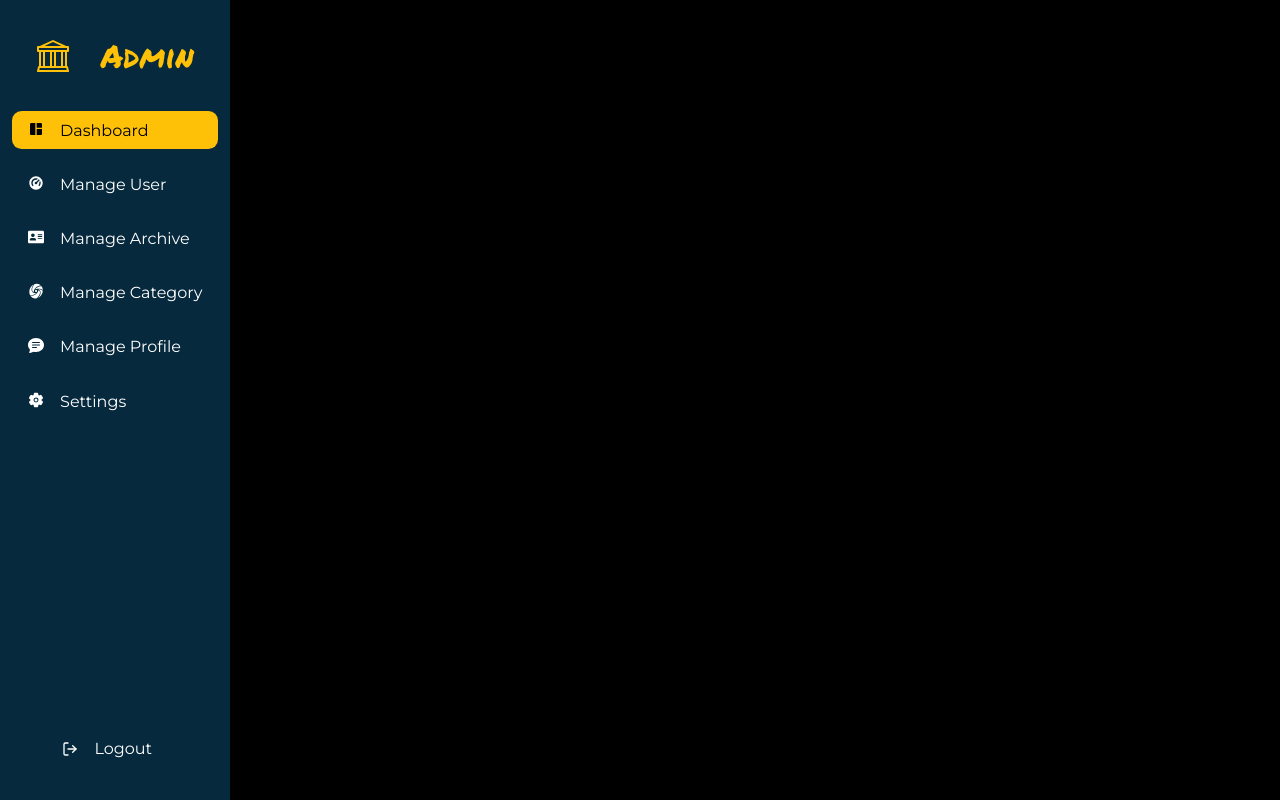
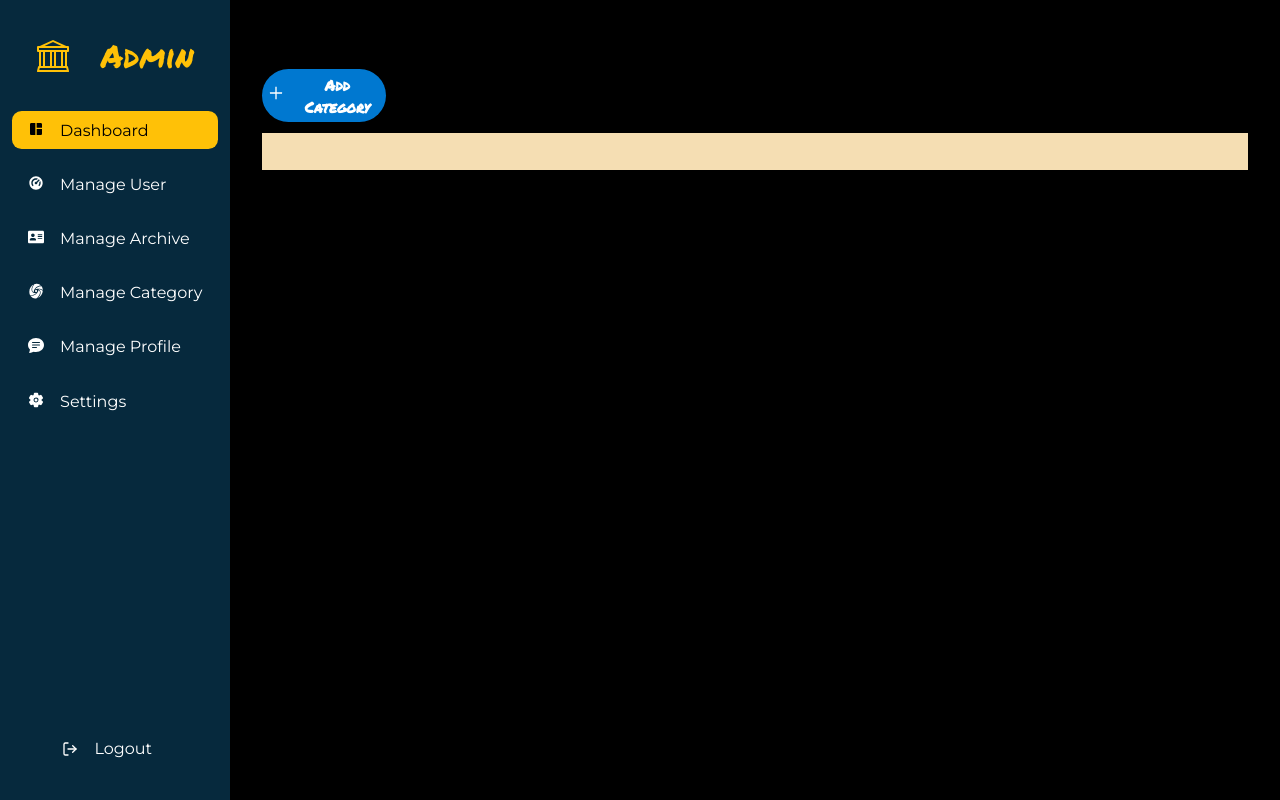
Before and after one commit to abenooo/admin_dashboard, a React (Create React App) app: page /listUser in a window 1280 px wide. Built offline with nearby package versions, Linux system fonts and the light colour scheme.

Commit message:
Fineshed user layout

```diff
--- a/src/componets/User/ListUser.jsx
+++ b/src/componets/User/ListUser.jsx
@@ -1,9 +1,73 @@
 import React from 'react'
-
-function ListUser() {
+import styled from "styled-components";
+import { buttonStyles } from "../../componets/ReusableStyles";
+import { AiOutlinePlus } from "react-icons/ai";
+export default function ListUser() {
   return (
-    <div>ListUser</div>
+    <Section>
+    <div className="grid">
+      {/* button */}
+      <div className="row__one">
+        <div className="add__button">
+          <div>
+            <AiOutlinePlus />
+          </div>
+          <div className="content">
+            <h5>Add Category</h5>
+          </div>
+        </div>
+      </div>
+      {/* table */}
+      <div className="row__two"></div>
+    </div>
+  </Section>
   )
 }
 
-export default ListUser
+const Section = styled.section`
+  margin-left: 18vw;
+  padding: 2rem;
+  height: 100%;
+  .grid {
+    display: flex;
+    flex-direction: column;
+    height: 100%;
+    gap: 1rem;
+    margin-top: 2rem;
+    .row__one {
+      display: grid;
+      grid-template-columns: repeat(7, 1fr);
+      height: 50%;
+      gap: 1rem;
+    }
+    .row__two {
+      display: grid;
+      grid-template-columns: repeat(1, 1fr);
+      gap: 1rem;
+      height: 50%;
+      background-color: wheat;
+    }
+  }
+  @media screen and (min-width: 280px) and (max-width: 1080px) {
+    margin-left: 0;
+    .grid {
+      .row__one {
+        grid-template-columns: repeat(2, 1fr);
+      }
+      .row__two {
+        grid-template-columns: repeat(1, 1fr);
+      }
+    }
+  }
+  .add__button {
+    ${buttonStyles};
+    padding: 0.3rem;
+    margin-top: 0.3rem;
+    margin-right: 0.2rem;
+    display: flex;
+    justify-content: space-evenly;
+    align-items: center;
+    gap: 0.5rem;
+    transition: 0.5s ease-in-out;
+  }
+`;
```
